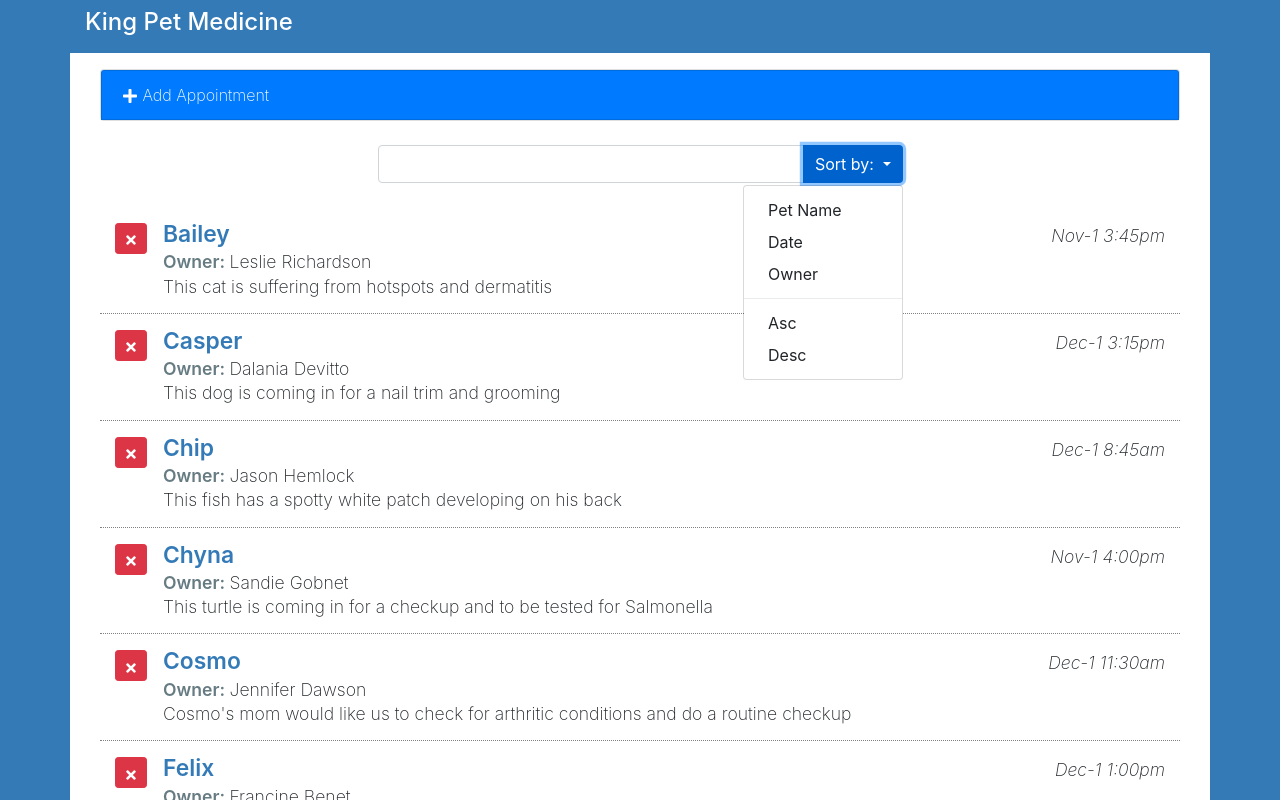
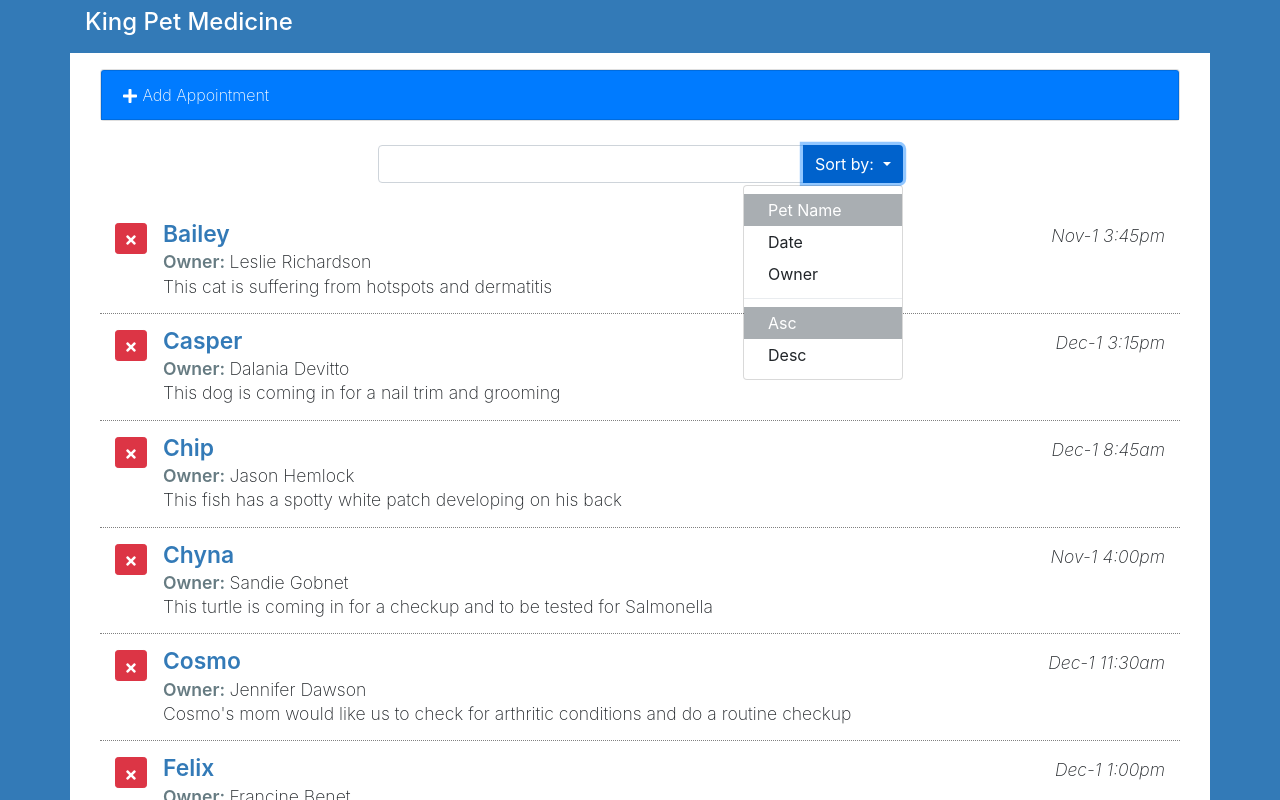
Before and after one commit to Demetrio09/Pet-Appointment-App, a React (Create React App) app: page / in a window 1280 px wide. Both pictures are taken after a click on the button "Sort by:". Shown: the top 800 px of the page. Built offline with nearby package versions, Linux system fonts and the light colour scheme.

Commit message:
managing-drop-down-display

```diff
--- a/src/components/App.js
+++ b/src/components/App.js
@@ -91,7 +91,10 @@ class App extends Component {
                   handleToggleForm={this.handleToggleForm}
                   addAppointment={this.addAppointment}
                 />
-                <SearchAppointments />
+                <SearchAppointments
+                  orderBy={this.state.orderBy}
+                  orderDir={this.state.orderDir}
+                />
                 <ListAppointments
                   appointments={filteredApts}
                   deleteAppointment={this.deleteAppointment}
--- a/src/components/SearchAppointments.js
+++ b/src/components/SearchAppointments.js
@@ -24,20 +24,50 @@ class SearchAppointments extends Component {
               </button>
 
               <div className="sort-menu dropdown-menu dropdown-menu-right">
-                <button className="sort-by dropdown-item" href="#">
+                <button
+                  className={
+                    "sort-by dropdown-item " +
+                    (this.props.orderBy === "petName" ? "active" : "")
+                  }
+                  href="#"
+                >
                   Pet Name
                 </button>
-                <button className="sort-by dropdown-item" href="#">
+                <button
+                  className={
+                    "sort-by dropdown-item " +
+                    (this.props.orderBy === "aptDate" ? "active" : "")
+                  }
+                  href="#"
+                >
                   Date
                 </button>
-                <button className="sort-by dropdown-item" href="#">
+                <button
+                  className={
+                    "sort-by dropdown-item " +
+                    (this.props.orderBy === "ownerName" ? "active" : "")
+                  }
+                  href="#"
+                >
                   Owner
                 </button>
                 <div role="separator" className="dropdown-divider" />
-                <button className="sort-by dropdown-item" href="#">
+                <button
+                  className={
+                    "sort-by dropdown-item " +
+                    (this.props.orderDir === "asc" ? "active" : "")
+                  }
+                  href="#"
+                >
                   Asc
                 </button>
-                <button className="sort-by dropdown-item" href="#">
+                <button
+                  className={
+                    "sort-by dropdown-item " +
+                    (this.props.orderDir === "des" ? "active" : "")
+                  }
+                  href="#"
+                >
                   Desc
                 </button>
               </div>
```
